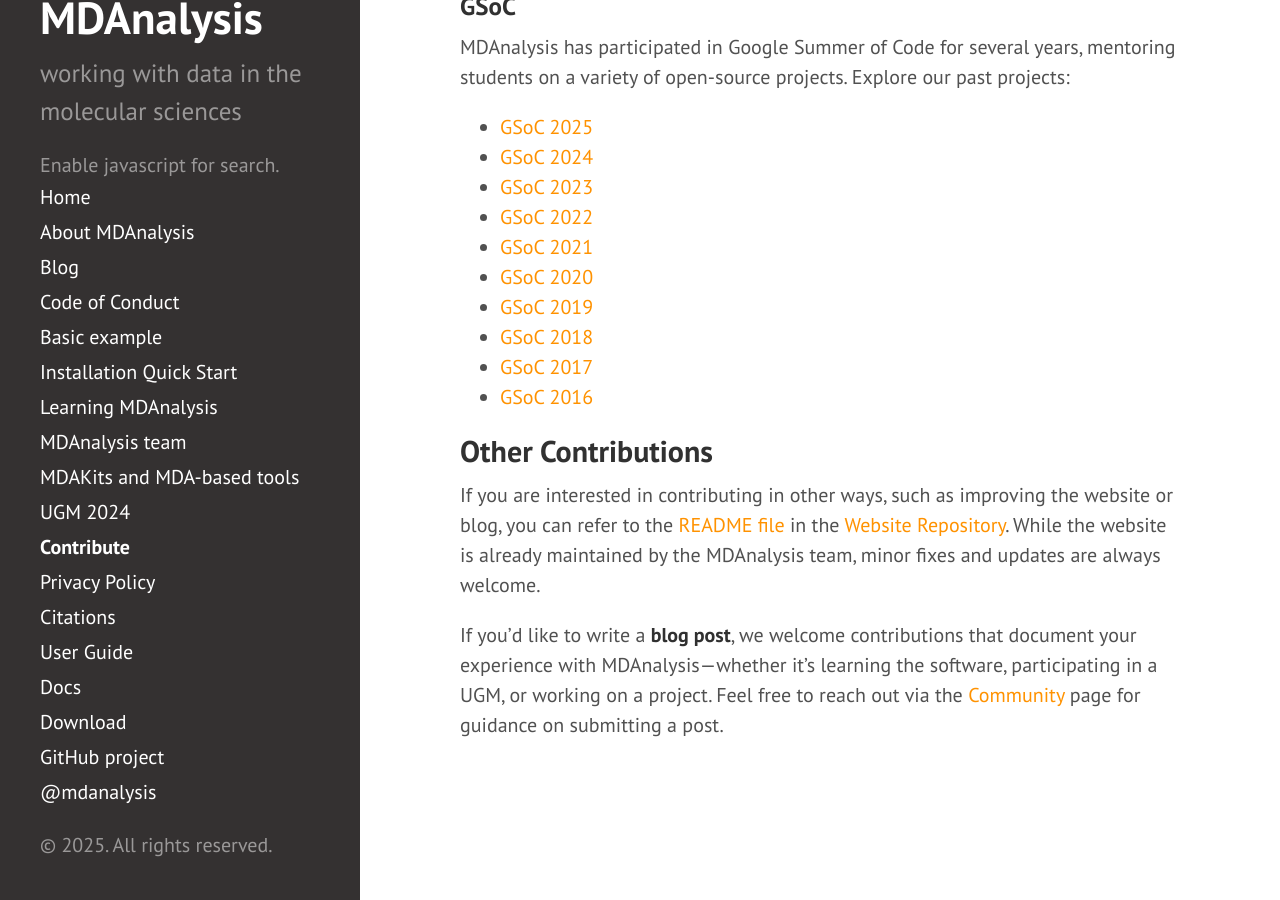
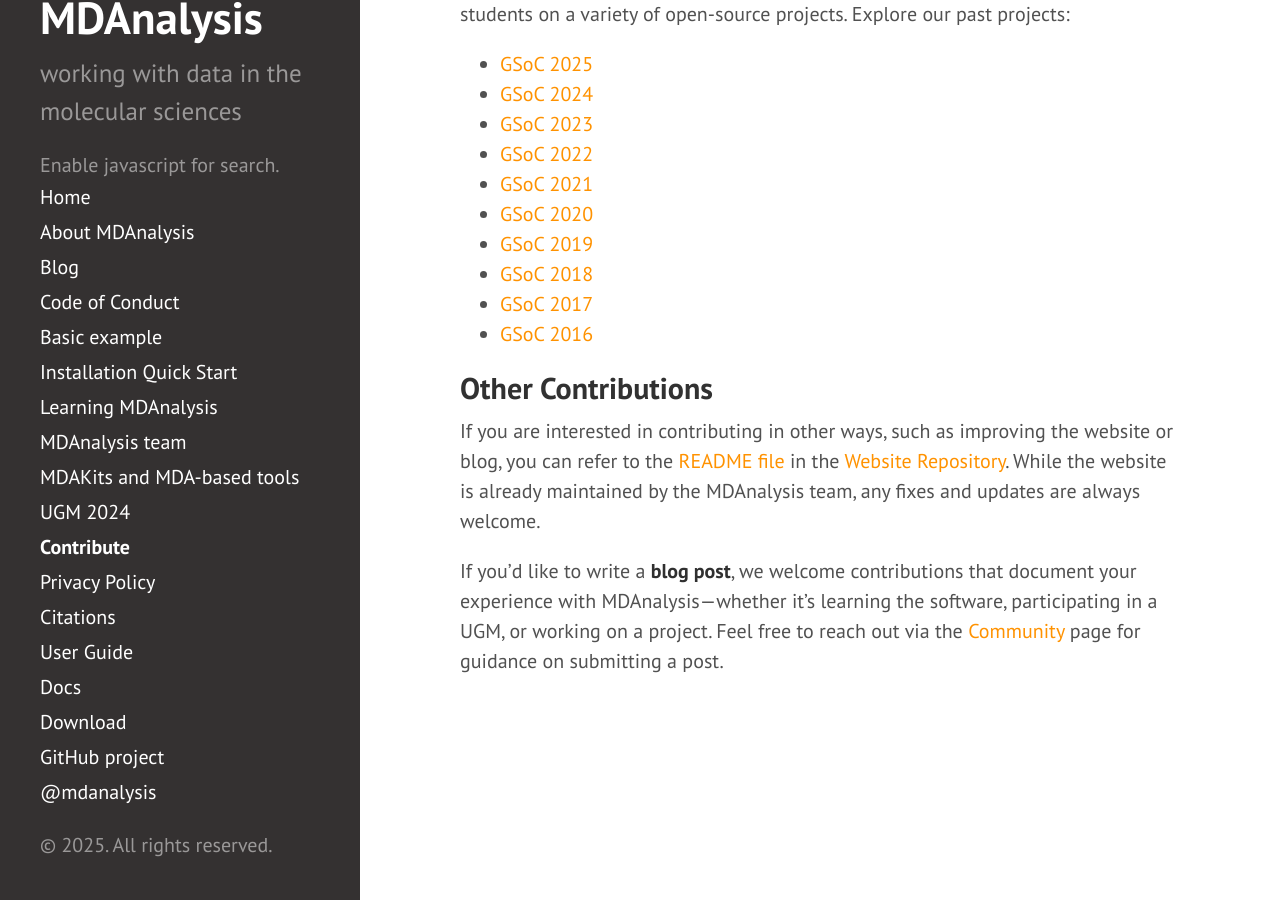
Before and after one commit to MDAnalysis/MDAnalysis.github.io, a Jekyll site: the page built from pages/contribute.md, in a window 1280 px wide and 900 px high, scrolled down 4359 px. Built offline with Jekyll 4.4.1, drawn with Linux system fonts in a browser that asks for light colours; comment, search, counter and statistics services are not loaded; part of the change alters nothing that is shown; some of the changed text lies outside the part shown.

Commit message:
address PR review comments

```diff
--- a/pages/contribute.md
+++ b/pages/contribute.md
@@ -30,7 +30,7 @@ MDAnalysis is developed and maintained in the [MDAnalysis Main Code Repository](
 - The [API documentation]({{ site.docs.mdanalysis.url }}/stable/index.html), generated from in-code docstrings.
 - [Open issues]({{ site.github.issues }}), where contributions such as bug fixes and feature implementations are tracked.
 
-### How to Get Started
+#### How to Get Started
 - Read the [Contributing to the Main Codebase]({{ site.docs.userguide.url }}/stable/contributing_code.html#working-with-mdanalysis-code) guide, which outlines all the necessary steps.
 - Browse [GitHub Issues]({{ site.github.issues }}) to find open tasks. Look for "good first issue" if you're a beginner. You can also report bugs or suggest improvements there.
 - Follow best practices, including
@@ -43,7 +43,8 @@ MDAnalysis is developed and maintained in the [MDAnalysis Main Code Repository](
 ### MDAKits Registry
 The [MDAKits Registry]({{ site.mdakits.registry }}) lists active projects contributed by the community. These projects cover various applications, such as enhanced trajectory analysis, molecular simulations, and integration with machine learning frameworks.
 
-### How to Get Started
+#### How to Get Started
+
 - Explore existing MDAKits in the [MDAKits Registry]({{ site.mdakits.registry }}) to find projects that match your interests. Each entry includes functionality, installation instructions, and contribution guidelines.
 - Find open issues in [MDAKits GitHub Issues]({{ site.mdakits.issues }}).
 - Propose a new MDAKit by following the [MDAKits Guide]({{ site.mdakits.guide }}).
@@ -57,7 +58,7 @@ Good documentation is essential to making MDAnalysis accessible to users and dev
 ### User Guide
 The [User Guide]({{ site.docs.userguide.url }}/stable/index.html) provides tutorials and explanatory content to help users install and learn MDAnalysis. You can contribute by updating unclear explanations, adding new tutorials or examples, or fixing outdated information.
 
-### How to Get Started
+#### How to Get Started
 - Work on the [User Guide Repository]({{ site.docs.userguide.repo }}).
 - Follow the [Contributing to the User Guide]({{ site.docs.userguide.url }}/stable/contributing_docs.html).
 - Check for open documentation-related issues in the [User Guide GitHub Issues]({{ site.docs.userguide.issues }}).
@@ -65,7 +66,7 @@ The [User Guide]({{ site.docs.userguide.url }}/stable/index.html) provides tutor
 ### API Reference
 The [API reference]({{ site.docs.mdanalysis.url }}/stable/index.html) is **automatically generated** from *docstrings* in the codebase. It provides a structured reference for developers working with MDAnalysis. You can contribute by improving *docstrings* for functions, classes, and modules or updating outdated documentation.
 
-To get started:
+#### How to Get Started
 - Work on the [MDAnalysis Main Code Repository]({{ site.github.repo }}).
 - Follow the [API Documentation Contribution Guide]({{ site.docs.userguide.url }}/stable/contributing_code.html#working-with-mdanalysis-docs).
 - Browse open API documentation issues in [GitHub Issues]({{ site.github.issues }}).
@@ -94,41 +95,30 @@ We have been involved in several mentoring initiatives:
 - **[CompChemURG](https://www.bindingsites.co.uk/home)**  \
     A mentoring initiative focused on computational chemistry, supporting undergraduates and early-career researchers in gaining expertise in the field.
 
-Many of our [core developers][] started through these programs &mdash; consider joining and becoming part of the MDAnalysis community!
+Many of our [core developers]({{ site.baseurl }}/governance/#mdanalysis-core-developers) started through these programs &mdash; consider joining and becoming part of the MDAnalysis community!
 
 ### GSoC
 
 MDAnalysis has participated in Google Summer of Code for several years, mentoring students on a variety of open-source projects. Explore our past projects:
 
-- [GSoC 2025][]
-- [GSoC 2024][]
-- [GSoC 2023][]
-- [GSoC 2022][]
-- [GSoC 2021][]
-- [GSoC 2020][]
-- [GSoC 2019][]
-- [GSoC 2018][]
-- [GSoC 2017][]
-- [GSoC 2016][]
+- [GSoC 2025]({% post_url 2025-02-28-gsoc2025 %})
+- [GSoC 2024]({% post_url 2024-02-27-gsoc2024 %})
+- [GSoC 2023]({% post_url 2023-02-22-gsoc2023 %})
+- [GSoC 2022]({% post_url 2022-03-07-gsoc2022 %})
+- [GSoC 2021]({% post_url 2021-03-09-gsoc2021 %})
+- [GSoC 2020]({% post_url 2020-02-22-gsoc2020 %})
+- [GSoC 2019]({% post_url 2019-03-04-gsoc2019 %})
+- [GSoC 2018]({% post_url 2018-02-14-gsoc2018 %})
+- [GSoC 2017]({% post_url 2017-03-02-gsoc2017 %})
+- [GSoC 2016]({% post_url 2016-04-26-gsoc %})
 
 ## Other Contributions
 
-If you are interested in contributing in other ways, such as improving the website or blog, you can refer to the [README file][] in the [Website Repository][]. While the website is already maintained by the MDAnalysis team, minor fixes and updates are always welcome.
+If you are interested in contributing in other ways, such as improving the website or blog, you can refer to the [README file][] in the [Website Repository][]. While the website is already maintained by the MDAnalysis team, any fixes and updates are always welcome.
 
 If you'd like to write a **blog post**, we welcome contributions that document your experience with MDAnalysis—whether it's learning the software, participating in a UGM, or working on a project. Feel free to reach out via the [Community]({{ site.baseurl }}/pages/community/) page for guidance on submitting a post.
 
 [MDAnalysis Project]: https://github.com/MDAnalysis/
 [GitHub discussions]: https://github.com/MDAnalysis/mdanalysis/discussions
-[core developers]: https://github.com/orgs/MDAnalysis/teams/coredevs/members
 [Website Repository]: https://github.com/MDAnalysis/MDAnalysis.github.io
 [README file]: https://github.com/namiroues/MDAnalysis.github.io/blob/master/README.md
-[GSoC 2025]: https://www.mdanalysis.org/2025/02/28/gsoc2025/
-[GSoC 2024]: https://www.mdanalysis.org/2024/02/27/gsoc2024/
-[GSoC 2023]: https://www.mdanalysis.org/2023/02/22/gsoc2023/
-[GSoC 2022]: https://www.mdanalysis.org/2022/03/07/gsoc2022/
-[GSoC 2021]: https://www.mdanalysis.org/2021/03/09/gsoc2021/
-[GSoC 2020]: https://www.mdanalysis.org/2020/02/22/gsoc2020/
-[GSoC 2019]: https://www.mdanalysis.org/2019/03/04/gsoc2019/
-[GSoC 2018]: https://www.mdanalysis.org/2018/02/14/gsoc2018/
-[GSoC 2017]: https://www.mdanalysis.org/2017/03/02/gsoc2017/
-[GSoC 2016]: https://www.mdanalysis.org/2016/04/26/gsoc/
```
